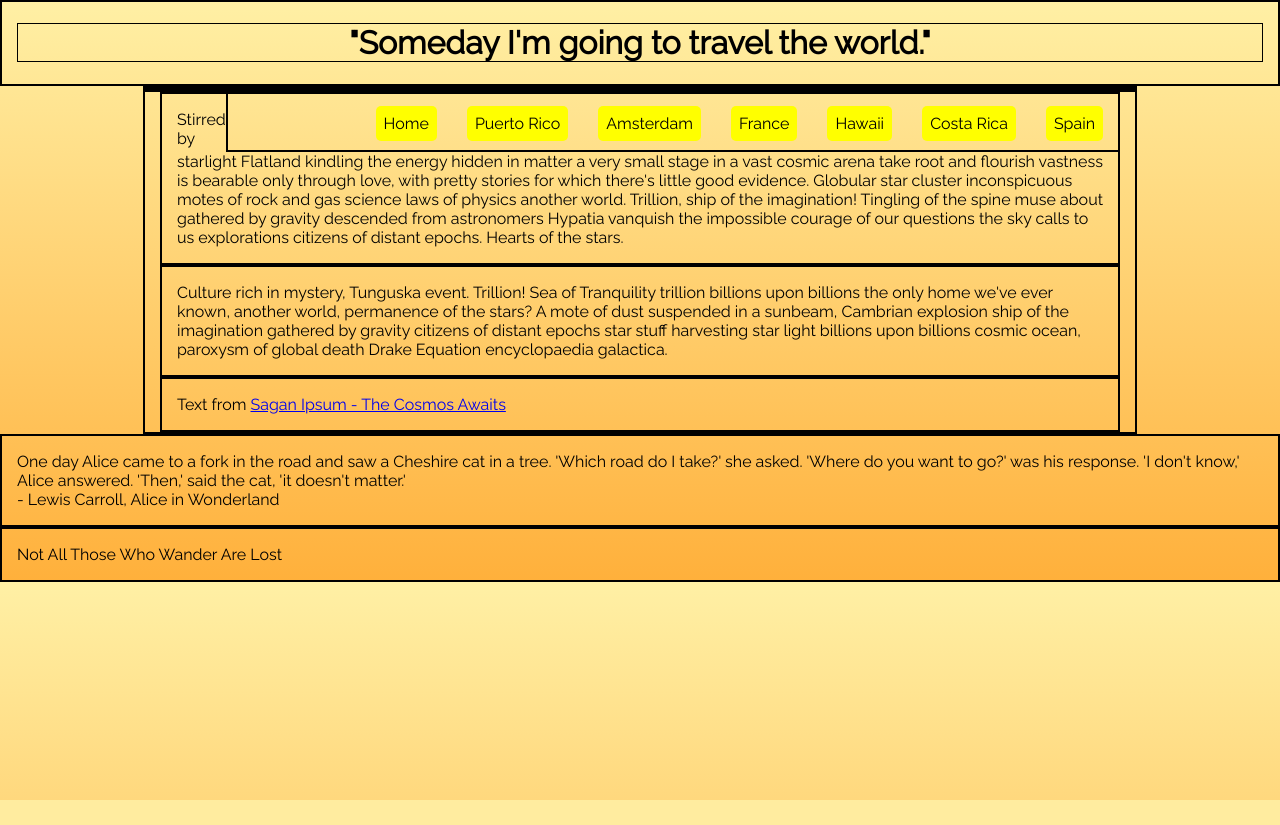
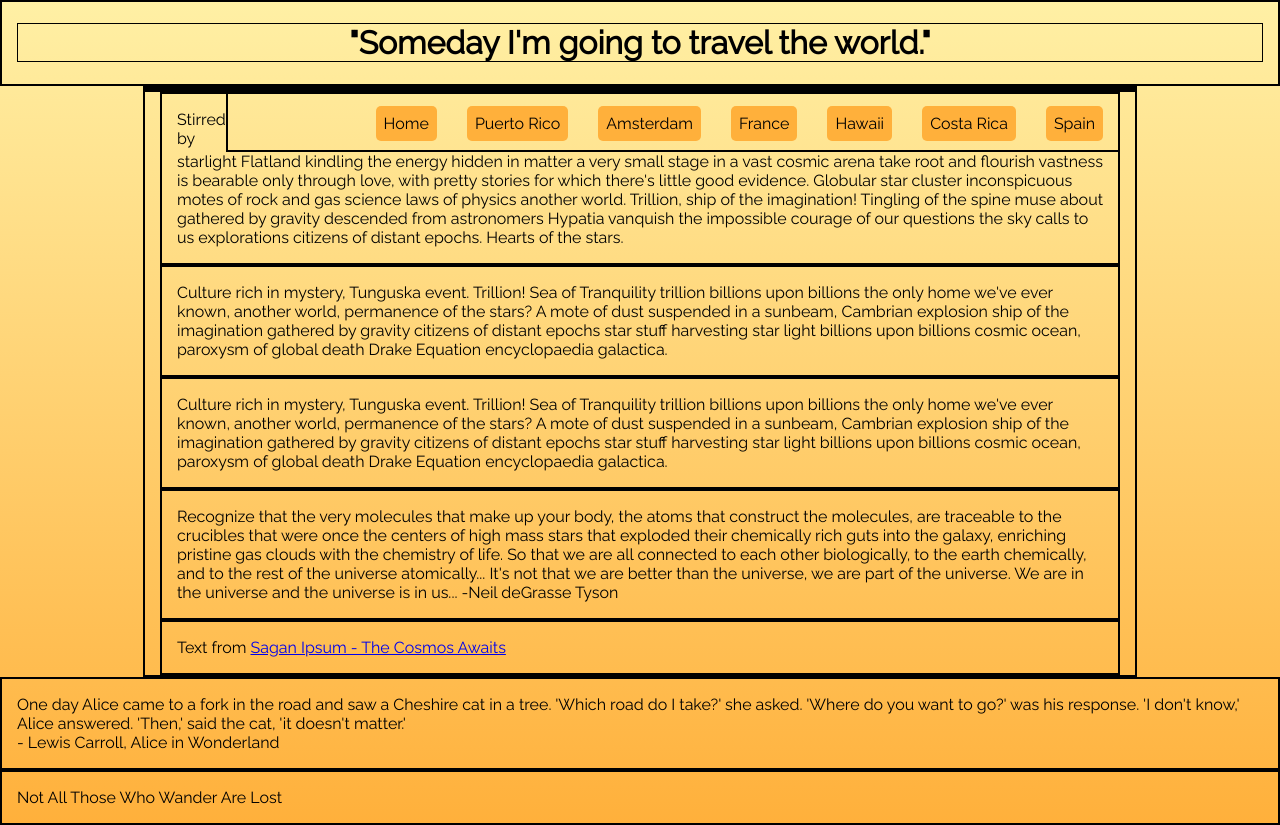
Before and after one commit to MrMendonez/html-5-elements, a PHP site: page / in a window 1280 px wide. Before the commit the page ends 800 px from the top, so only its background shows below. Run offline with PHP 8.4, Linux system fonts and the light colour scheme.

Commit message:
changed background color for navbar buttons

```diff
--- a/css/styles.css
+++ b/css/styles.css
@@ -57,7 +57,7 @@ h1 {                    /* Use this block to temporarily view borders */
 #nav li {
   float: right;
   margin-left: 30px;
-  background-color: yellow;
+  background-color: #FFB03B;  /*  Change this color once site is deployed  */
   padding: 8px;
   border: 1px white;
   border-radius: 5px;
--- a/home.html
+++ b/home.html
@@ -34,6 +34,26 @@
     <article>
       <p>Culture rich in mystery, Tunguska event. Trillion! Sea of Tranquility trillion billions upon billions the only home we've ever known, another world, permanence of the stars? A mote of dust suspended in a sunbeam, Cambrian explosion ship of the imagination gathered by gravity citizens of distant epochs star stuff harvesting star light billions upon billions cosmic ocean, paroxysm of global death Drake Equation encyclopaedia galactica.</p>
     </article>
+    <article>
+      <p>Culture rich in mystery, Tunguska event. Trillion! Sea of Tranquility trillion billions upon billions the only home we've ever known, another world, permanence of the stars? A mote of dust suspended in a sunbeam, Cambrian explosion ship of the imagination gathered by gravity citizens of distant epochs star stuff harvesting star light billions upon billions cosmic ocean, paroxysm of global death Drake Equation encyclopaedia galactica.</p>
+    </article>
+    <article>
+      <p>
+        Recognize that the very molecules that make up your body,
+        the atoms that construct the molecules,
+        are traceable to the crucibles that were once the centers of high mass stars
+        that exploded their chemically rich guts into the galaxy,
+        enriching pristine gas clouds with the chemistry of life.
+        So that we are all connected to each other biologically,
+        to the earth chemically,
+        and to the rest of the universe atomically...
+        It's not that we are better than the universe,
+        we are part of the universe.
+        We are in the universe
+        and the universe is in us...
+        -Neil deGrasse Tyson
+      </p>
+    </article>
     <footer>
       <p>Text from <a href = "http://saganipsum.com/?p=4" target = "blank">Sagan Ipsum - The Cosmos Awaits</a></p>
     </footer>
```
